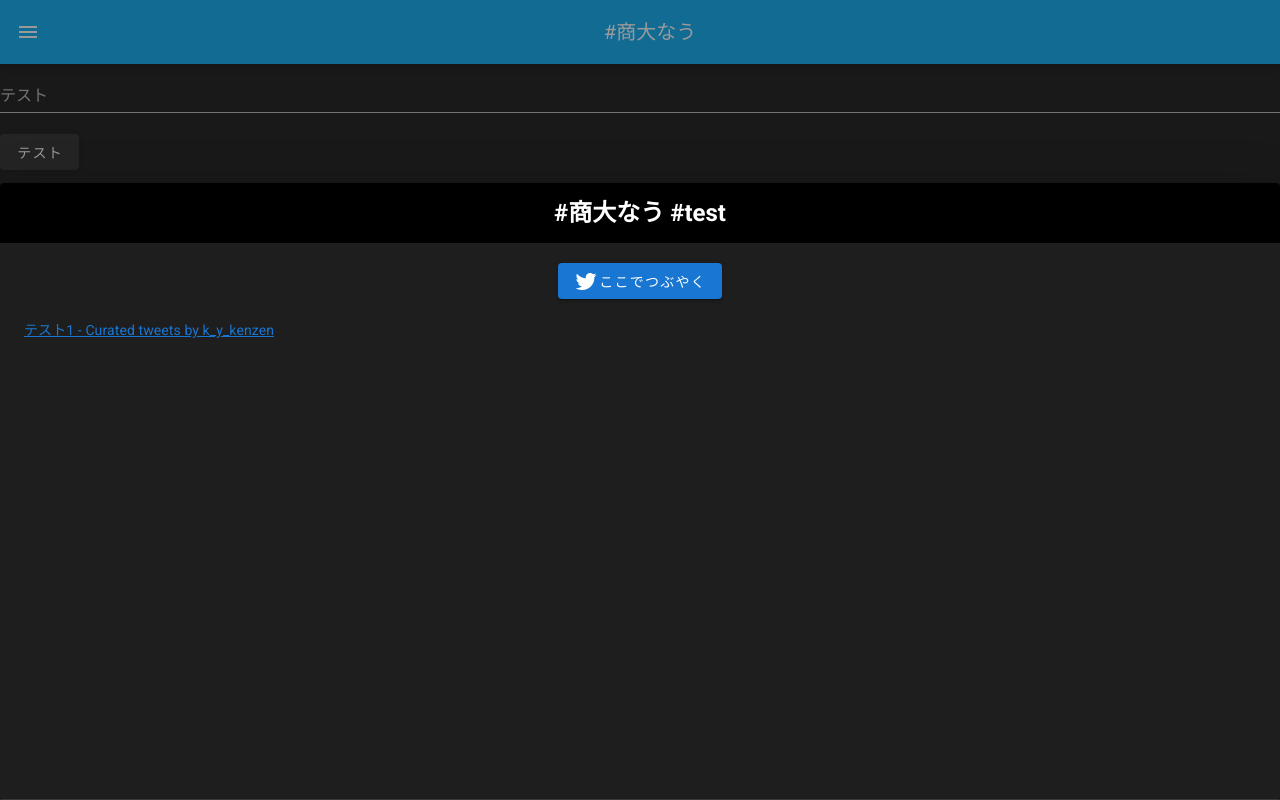
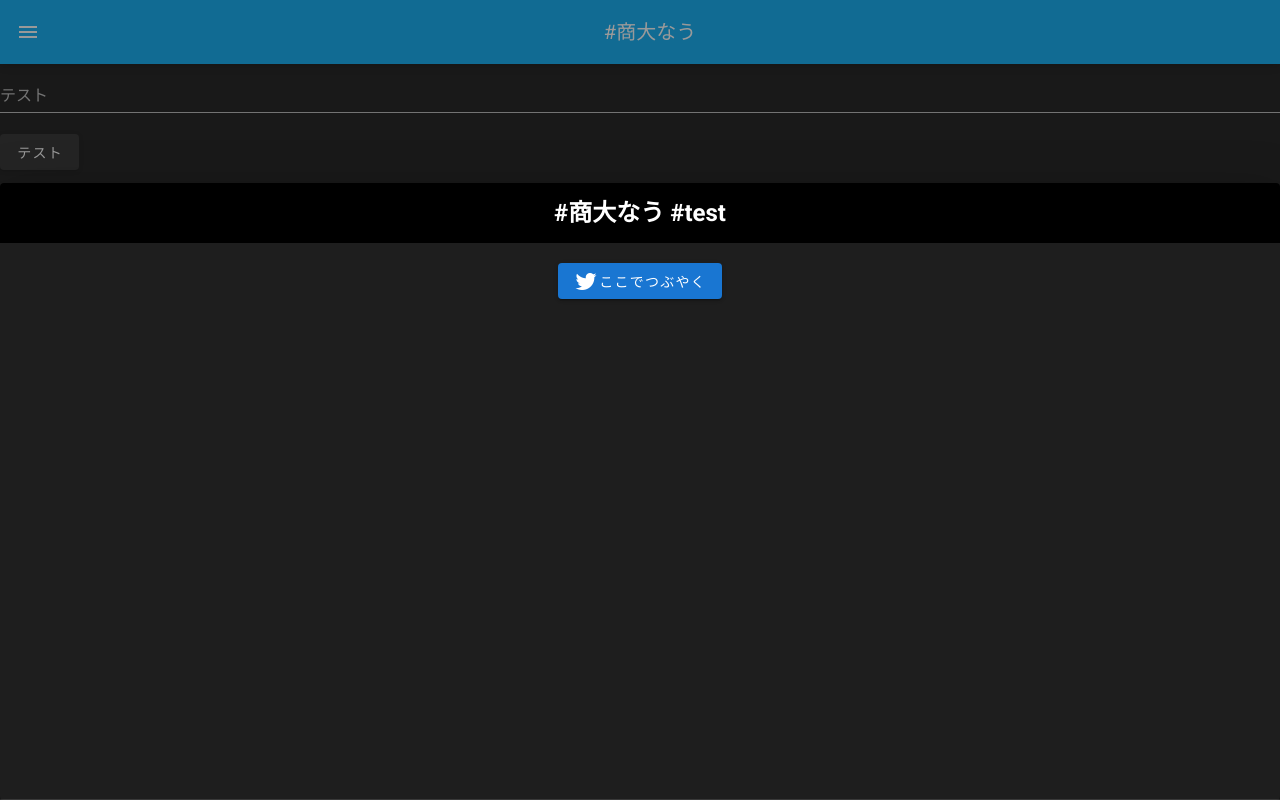
Before and after one commit to Sato-Eisaku/shodai-now, a Nuxt app in the folder frontend/: page /timeline-sample in a window 1280 px wide. Built offline with nearby package versions, Linux system fonts and the light colour scheme.

Commit message:
#15 各所のコードを微修正

```diff
--- a/frontend/components/Timeline.vue
+++ b/frontend/components/Timeline.vue
@@ -1,7 +1,5 @@
 <template>
-  <a class="twitter-timeline" :href="`https://twitter.com/k_y_kenzen/timelines/${timelineId}?ref_src=twsrc%5Etfw`">
-    テスト1 - Curated tweets by k_y_kenzen
-  </a>
+  <a class="twitter-timeline" :href="`https://twitter.com/k_y_kenzen/timelines/${timelineId}?ref_src=twsrc%5Etfw`" />
 </template>
 
 <script>
--- a/frontend/pages/index.vue
+++ b/frontend/pages/index.vue
@@ -91,6 +91,6 @@ export default {
 
 <style lang="scss" scoped>
   #mapwrapper{
-    height: 100vh
+    height: 100vh;
   }
 </style>
```
Also changed, not shown: 1 other file (tests, documents, lock files or other folders).
